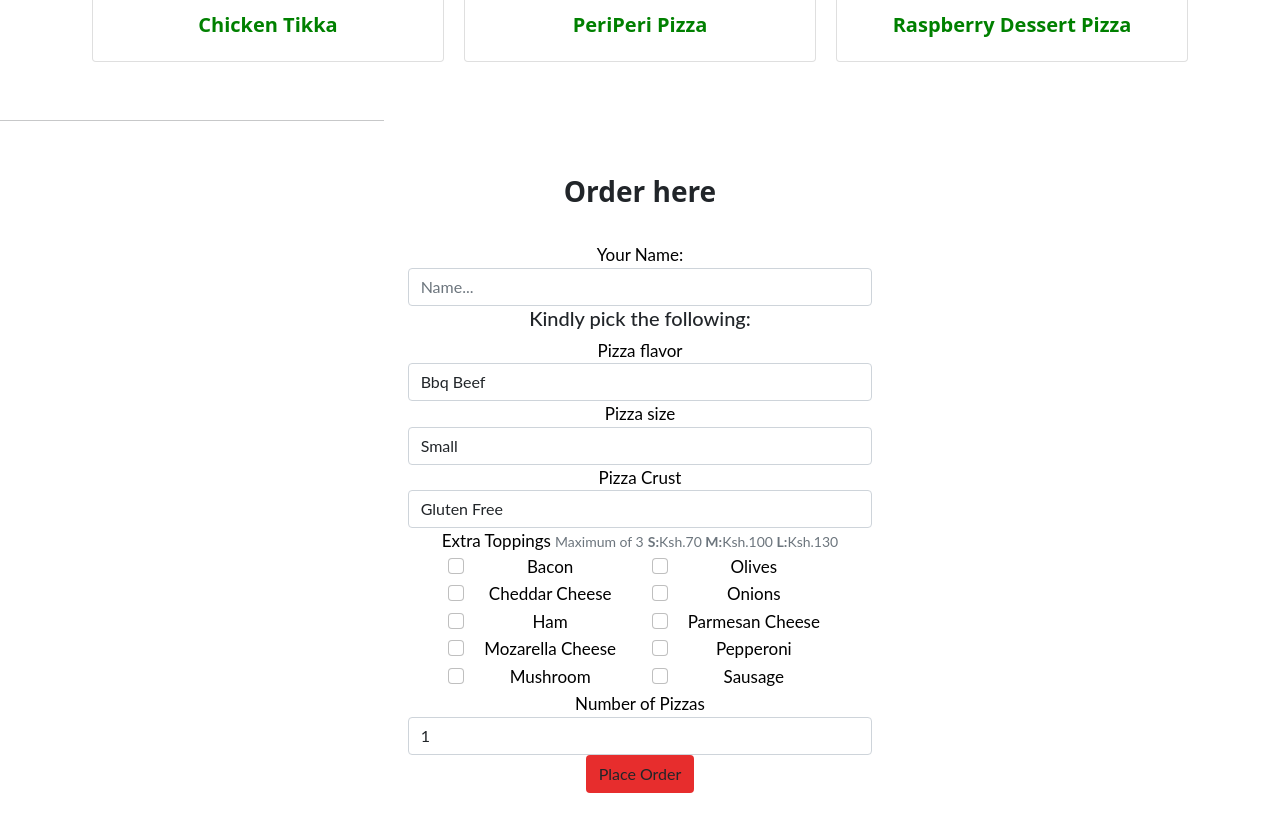
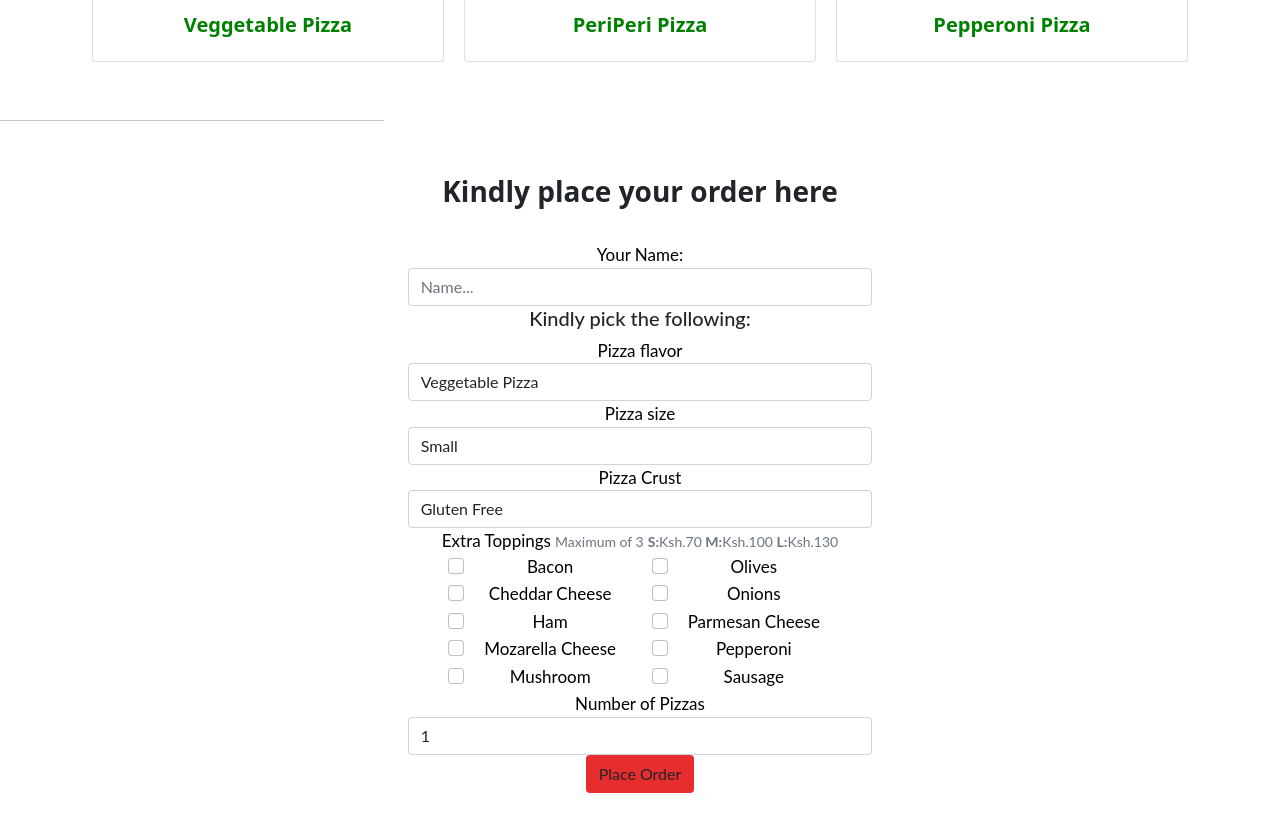
Before and after one commit to VonettaOrinda/lapizzeria, a plain HTML site: page pizzeria.html in a window 1280 px wide. Shown: the part 653-1481 px from the top of the page. Drawn offline with nearby package versions, Linux system fonts and the light colour scheme; a web font is replaced by a local one.

Commit message:
add order form for pizza

```diff
--- a/pizzeria.html
+++ b/pizzeria.html
@@ -28,9 +28,9 @@
           <div class="carousel-item active">
             <div class="col-md-4">
               <div class="card mb-2">
-                <img class="card-img-top" src="images/menu 1.jpg" alt="Card image cap">
+                <img class="card-img-top" src="images/Menu 6.jpg" alt="Card image cap">
                 <div class="card-body">
-                  <h5 class="card-title">Chicken Tikka</h5>
+                  <h5 class="card-title">Veggetable Pizza</h5>
                 </div>
               </div>
             </div>
@@ -48,7 +48,7 @@
               <div class="card mb-2">
                 <img class="card-img-top" src="images/Menu 3.jpg" alt="Card image cap">
                 <div class="card-body">
-                  <h5 class="card-title">Raspberry Dessert Pizza</h5>
+                  <h5 class="card-title">Pepperoni Pizza</h5>
                 </div>
               </div>
             </div>
@@ -86,11 +86,11 @@
     <br>
     <hr width="30%" color="#FE5A07" border-color="#FE5A07">
     <div id="ordersection">
-        <h3><b>Order here</b></h3>
+        <h3><b>Kindly place your order here </b></h3>
         <div class="row">
             <div class="col-md-3"></div>
             <div class="col-md-6">
-                <div class="jumbotron">
+
                     <form id="orders">
                         <div class="form-group">
                             <label for="name">Your Name:</label>
@@ -100,21 +100,13 @@
                         <div class="form-group">
                             <label for="pizza-flavor">Pizza flavor</label>
                             <select class="form-control" id="pizza-flavor" required>
-                                <option>Bbq Beef</option>
-                                <option>Bbq Chicken</option>
-                                <option>Bbq Pork</option>
+                                <option>Veggetable Pizza</option>
+                                <option>Periperi Pizza</option>
+                                <option>Pepperoni Pizza</option>
                                 <option>Chicken Tikka</option>
                                 <option>Gamberi</option>
                                 <option>Grilled Pork</option>
-                                <option>Hawaiian</option>
-                                <option>Margharita</option>
-                                <option>Marinara</option>
-                                <option>Mushroom</option>
-                                <option>Original Veggie</option>
-                                <option>Oyster</option>
-                                <option>Pepperoni</option>
-                                <option>Pulled Pork</option>
-                                <option>Spicy Veggie</option>
+
                             </select>
                         </div>
                         <div class="form-group">
@@ -332,6 +324,24 @@
         </div>
     </div>
 
+    <div id="contactus">
+        <h3><b>Contact us</b></h3>
+        <div class="row">
+            <div class="col-md-4">
+                <h5>Email us:</h5>
+                <p>lapizzeria@gmail.com</p>
+                <h5>Call us:</h5>
+                <p>+254 9876543</p>
+                <h5>Hours:</h5>
+                <p>Monday-Saturday: 11am-11pm</p>
+                <p>Sundays & public holidays: closed</p>
+            </div>
+
+        </div>
+
+    </div>
+</div>
+
 
 
 
```
